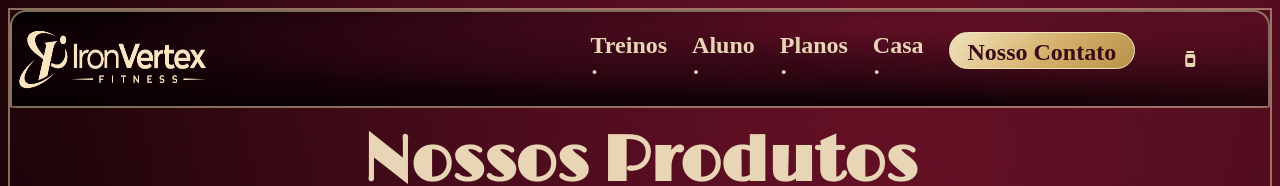
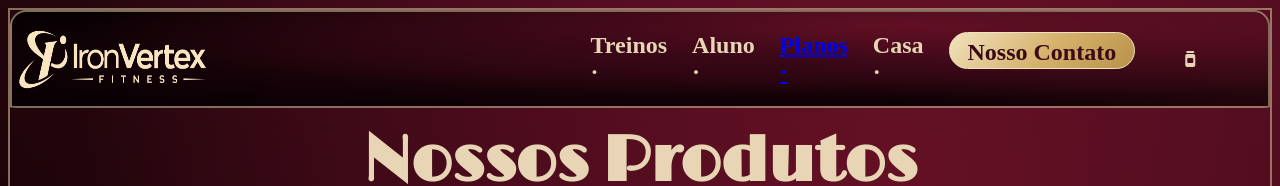
Before and after one commit to gabrielbatistasantana33-netizen/Produtos, a plain HTML site: page index.html in a window 1280 px wide. Shown: the top 186 px of the page. Drawn offline with nearby package versions, Linux system fonts and the light colour scheme; a web font is replaced by a local one.

Commit message:
Update index.html

```diff
--- a/index.html
+++ b/index.html
@@ -24,7 +24,9 @@
                 <h2 id="op3"> <a href="https://alunos-amber.vercel.app/">
                     Aluno ·
                 </a></h2>
-                <h2 id="op4"> Planos ·</h2>
+                <h2 id="op4"> <a href="https://planos-lime-rho.vercel.app/">  Planos ·
+                </a>
+                </h2>
                 <h2 id="op5"> <a href="https://homepage-three-lime.vercel.app/">
                     Casa
                     ·</a>
```
